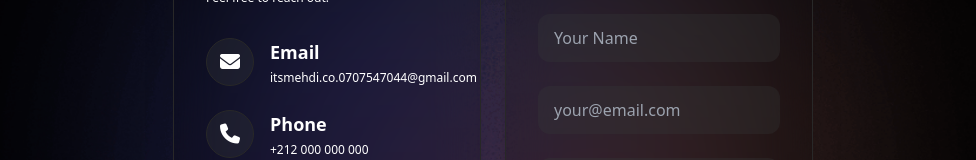
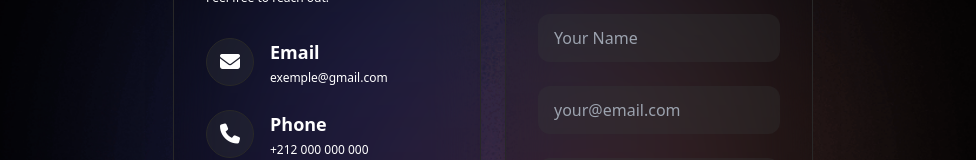
Before and after one commit to labtira/weblink, a React (Vite) app: page /contact in a window 1280 px wide. Shown: the part 235-395 px from the top of the page, without its empty margins (147-1123 px from the left). Built offline with nearby package versions, Linux system fonts and the light colour scheme.

Commit message:
Update Contact.jsx

```diff
--- a/src/pages/Contact.jsx
+++ b/src/pages/Contact.jsx
@@ -55,7 +55,7 @@
                   </div>
                   <div>
                     <h3 className="text-lg font-semibold mb-1">Email</h3>
-                    <p className="text-zinc-500 text-xs">itsmehdi.co.0707547044@gmail.com</p>
+                    <p className="text-zinc-500 text-xs">exemple@gmail.com</p>
                   </div>
                 </div>
               </a>
```
